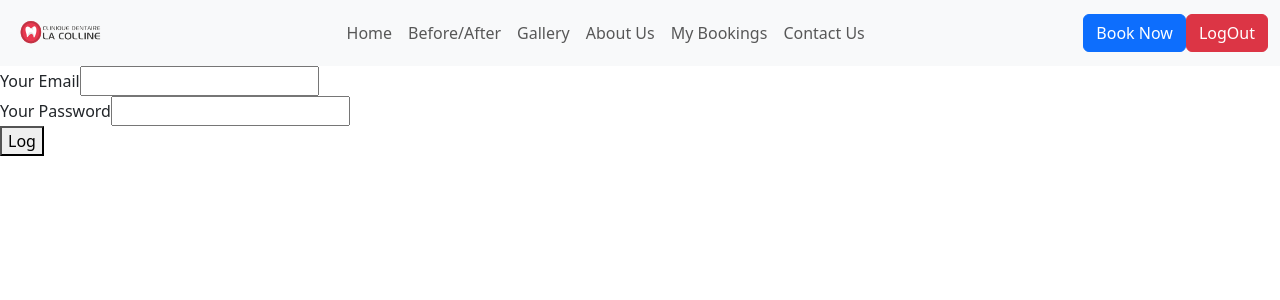
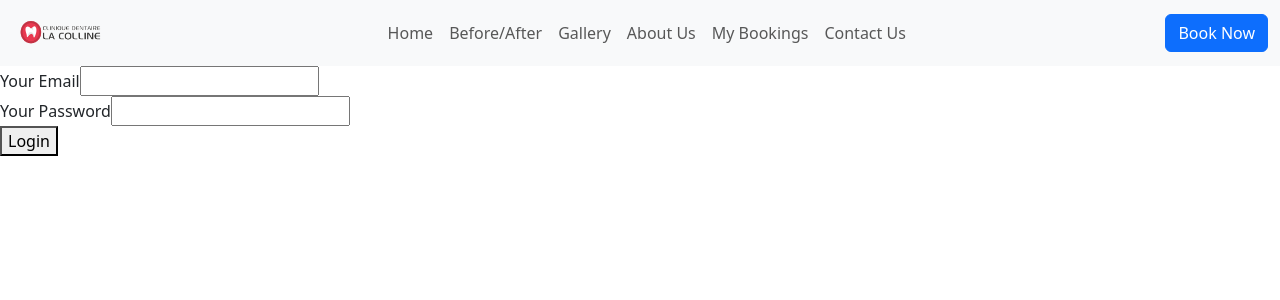
Before and after one commit to ZZZMohammed/Projet-synthese, a React (Vite) app in the folder FRENT_END/Dentist_frentEnd/: page /login in a window 1280 px wide. Shown: the top 300 px of the page. Built offline with nearby package versions, Linux system fonts and the light colour scheme.

Commit message:
update the lougout component

```diff
--- a/FRENT_END/Dentist_frentEnd/src/component/logoutButton.jsx
+++ b/FRENT_END/Dentist_frentEnd/src/component/logoutButton.jsx
@@ -1,5 +1,5 @@
 
-// src/components/LogoutButton.js
+
 import React from 'react';
 import { useDispatch } from 'react-redux';
 import { logout } from '../redux/actions/aythAction';
--- a/FRENT_END/Dentist_frentEnd/src/component/navbar.jsx
+++ b/FRENT_END/Dentist_frentEnd/src/component/navbar.jsx
@@ -1,13 +1,14 @@
 import React from 'react';
-import { Link } from 'react-router-dom';
+import { Link, useNavigate } from 'react-router-dom';
 import 'bootstrap/dist/css/bootstrap.min.css';
 import logo from '../img/teth.png.webp';
-import { useDispatch } from 'react-redux';
+import { useDispatch, useSelector } from 'react-redux';
 import { logout } from '../redux/actions/aythAction';
 
 export default function Navbar() {
-
-  const dispatch = useDispatch() ;
+  const dispatch = useDispatch();
+  const navigate = useNavigate();
+  const isAuthenticated = useSelector(state => state.auth.isAuthenticated);
 
   const handleLogout = async () => {
     if (window.confirm('Are you sure you want to logout?')) {
@@ -19,6 +20,7 @@ export default function Navbar() {
       }
     }
   };
+
   return (
     <nav className="navbar navbar-expand-lg navbar-light bg-light">
       <div className="container-fluid">
@@ -73,7 +75,9 @@ export default function Navbar() {
         {/* Book Now Button - RIGHT SIDE */}
         <div className="d-none d-lg-flex ms-auto">
           <Link to={'/list'} className="btn btn-primary">Book Now</Link>
-          <button className='btn btn-danger'   onClick={handleLogout}>LogOut</button>
+          {isAuthenticated && (
+            <button className='btn btn-danger ms-2' onClick={handleLogout}>LogOut</button>
+          )}
         </div>
       </div>
     </nav>
--- a/FRENT_END/Dentist_frentEnd/src/pages/login.jsx
+++ b/FRENT_END/Dentist_frentEnd/src/pages/login.jsx
@@ -48,7 +48,7 @@ export default function Login() {
         <label htmlFor="">Your Password</label>
         <input type="password" value={password} onChange={(e)=> setPassword(e.target.value)}/><br />
 
-        <button type='submit'> Log <Input:btn></Input:btn></button>
+        <button type='submit'> Login <Input:btn></Input:btn></button>
       </form>
 
   )
```
Also changed, not shown: FRENT_END/Dentist_frentEnd/src/pages/admin/allTimeSlots.jsx (line endings or trailing spaces).
